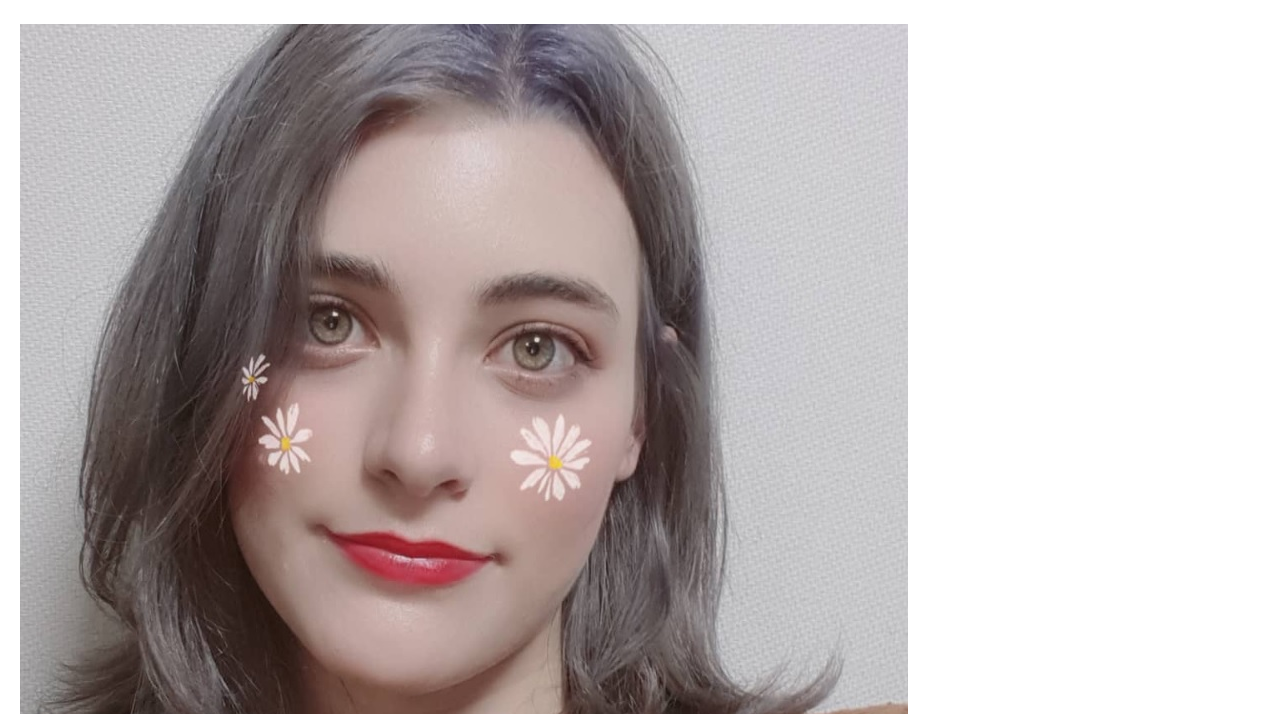
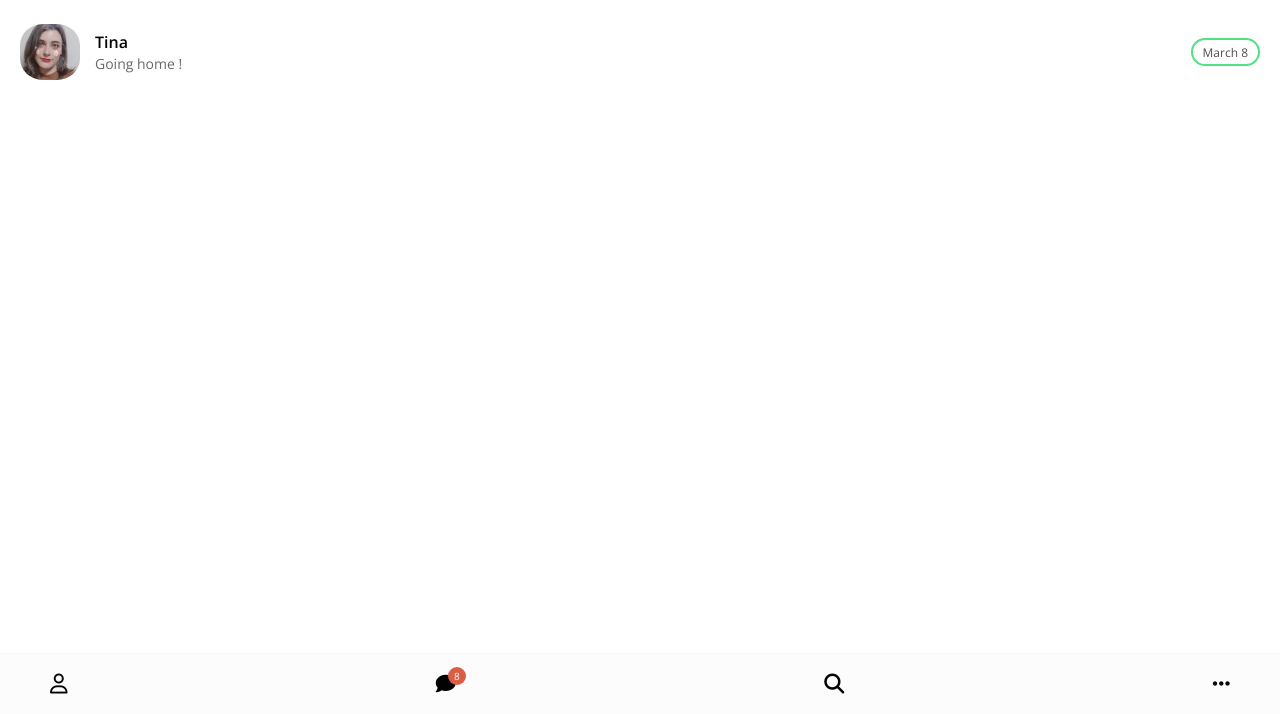
Before and after one commit to Huncho-K/Kakao-clone-v2, a plain HTML site: page index.html in a window 1280 px wide. Shown: the part 86-800 px from the top of the page. Drawn offline with nearby package versions, Linux system fonts and the light colour scheme.

Commit message:
finished #2.8

```diff
--- /dev/null
+++ b/css/friend.css
@@ -0,0 +1,65 @@
+.friend {
+  display: flex;
+  justify-content: space-between;
+  align-items: center;
+}
+
+.friend .friend__avatar {
+  width: 50px;
+  border-radius: 38%;
+}
+
+.friend .friend__avatar.g-avatar {
+  width: 70px;
+}
+
+.friend .friend__avatar.m-avatar {
+  width: 60px;
+}
+
+.friend .friend__column {
+  display: flex;
+  align-items: center;
+}
+
+.friend .friend__avatar {
+  margin-right: 15px;
+}
+
+.friend .friend__name {
+  display: block;
+  font-weight: 600;
+  margin-bottom: 5px;
+}
+
+.friend__content .friend__status,
+.friend__content .friend__bottom-text,
+.friend .chat__timeStamp {
+  opacity: 0.6;
+}
+
+.friend__content .friend__bottom-text {
+  font-size: 14px;
+}
+
+.friend__content .friend__status,
+.friend .chat__timeStamp {
+  font-size: 12px;
+}
+
+.friend .friend__now-listening {
+  padding: 5px 10px;
+  border-radius: 15px;
+  border: 2px solid #52e084;
+  font-size: 14px;
+}
+
+.friend .friend__now-listening span {
+  opacity: 0.7;
+}
+
+.friend .friend__now-listening i {
+  font-size: 12px;
+  color: #52e084;
+  padding-left: 5px;
+}
--- /dev/null
+++ b/css/friends.css
@@ -0,0 +1,13 @@
+.friends .friends__plus {
+  padding: 20px 0px;
+  border-top: 1px solid #f7f7f7;
+  border-bottom: 1px solid #f7f7f7;
+  margin: 20px 0px;
+}
+
+.friends__plus .friends__title,
+.friends__list .friends__title {
+  font-size: 14px;
+  opacity: 0.6;
+  margin-bottom: 10px;
+}
--- /dev/null
+++ b/css/nav-bar.css
@@ -0,0 +1,37 @@
+.nav {
+  position: fixed;
+  width: 100%;
+  background-color: #fcfcfc;
+  padding: 20px 50px;
+  left: 0px;
+  bottom: 0px;
+  border-top: 1px solid #f7f7f7;
+}
+
+.nav .nav__list {
+  display: flex;
+  justify-content: space-between;
+}
+
+.nav i {
+  font-size: 20px;
+}
+
+.nav .nav__list-link {
+  position: relative;
+}
+
+.nav .nav__badge {
+  position: absolute;
+  top: -7px;
+  right: -10px;
+  font-size: 10px;
+  color: white;
+  background-color: #dc5d46;
+  width: 18px;
+  height: 18px;
+  display: flex;
+  justify-content: center;
+  align-items: center;
+  border-radius: 50%;
+}
--- a/css/styles.css
+++ b/css/styles.css
@@ -2,6 +2,13 @@
 @import "reset.css";
 @import "status-bar.css";
 @import "header.css";
+@import "nav-bar.css";
+@import "friend.css";
+@import "friends.css";
+
+* {
+  box-sizing: border-box;
+}
 
 body {
   background-color: white;
@@ -13,4 +20,5 @@ body {
 
 a {
   color: inherit;
+  text-decoration: none;
 }
--- a/index.html
+++ b/index.html
@@ -44,21 +44,23 @@
     <ul class="chats__list">
       <li class="chats__chat chat">
         <a href="chat.html">
-          <div class="chat__column">
-            <img class="chat__avatar g-avatar" src="images/avatar.jpg" />
-            <div class="chat__content">
-              <span class="chat__userName">
-                Tina
-              </span>
-              <span class="chat__preview">
-                Going home!
-              </span>
+          <div class="chats__chat friend friend--lg">
+            <div class="friend__column">
+              <img class="m-avatar friend__avatar" src="images/avatar.jpg" />
+              <div class="friend__content">
+                <span class="friend__name">
+                  Tina
+                </span>
+                <span class="friend__bottom-text">
+                  Going home !
+                </span>
+              </div>
             </div>
-          </div>
-          <div class="chat__column">
-            <span class="chat__timeStamp">
-              Yesterday
-            </span>
+            <div class="friend__column">
+              <div class="friend__now-listening">
+                <span class="chat__timeStamp">March 8</span>
+              </div>
+            </div>
           </div>
         </a>
       </li>
@@ -73,6 +75,7 @@
       </li>
       <li class="nav__list-item">
         <a href="index.html" class="nav__list-link">
+          <div class="nav__badge">8</div>
           <i class="fas fa-comment"></i>
         </a>
       </li>
```
Also changed, not shown: find.html (+1 -1 lines), friends.html (+8 -8 lines).
